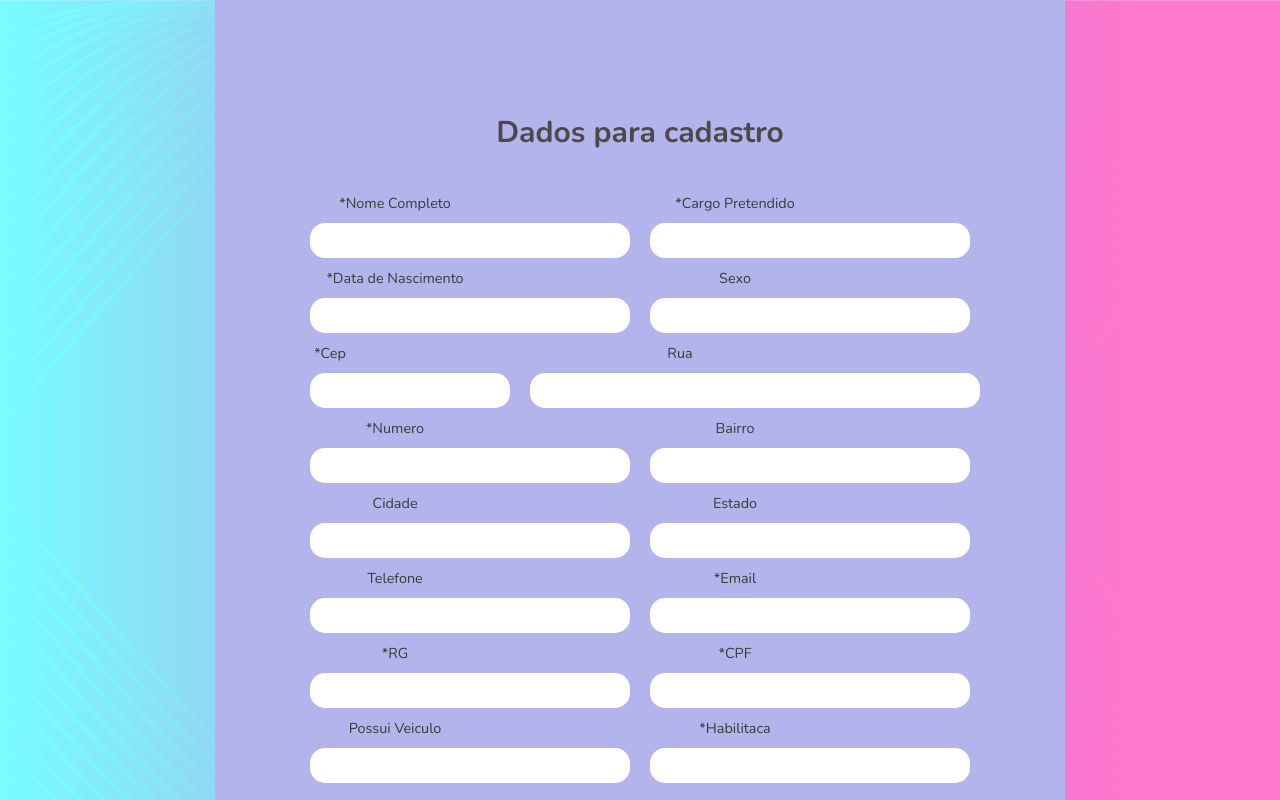
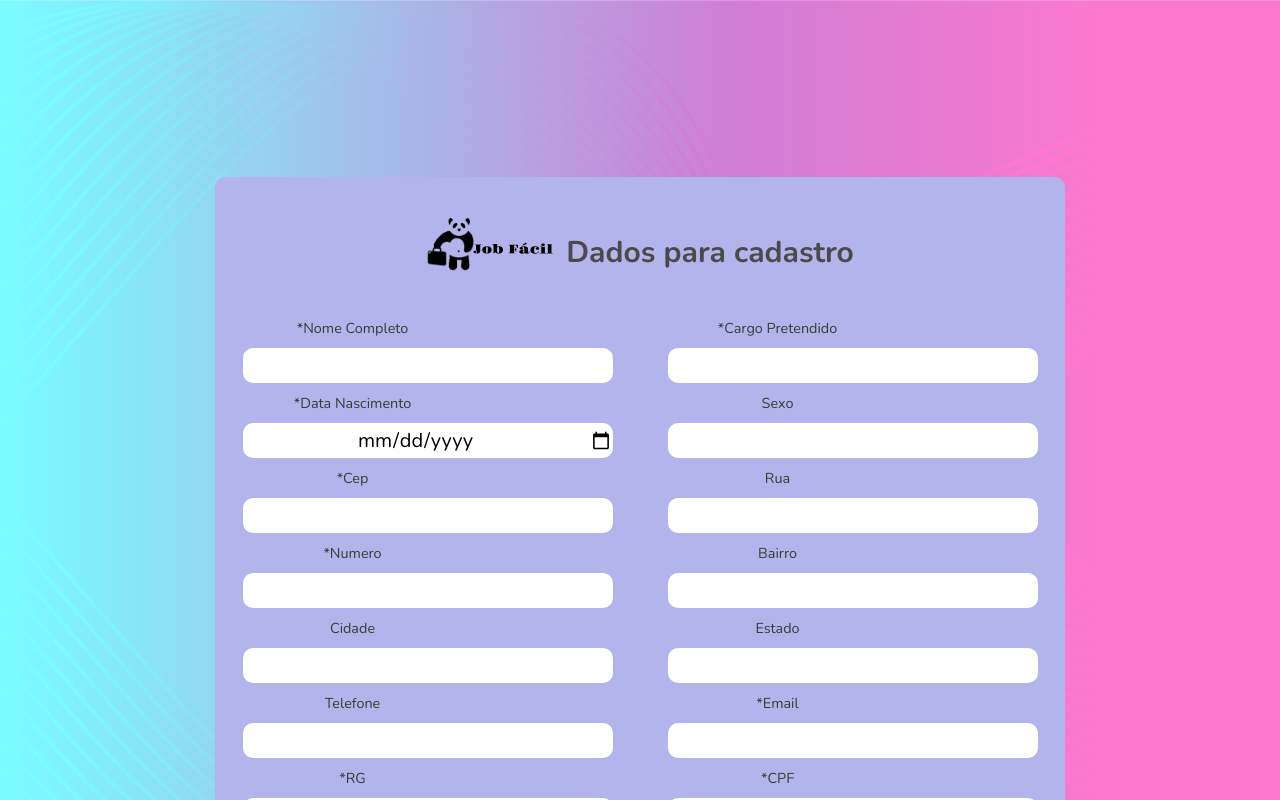
Before and after one commit to jmininel/jobfacil-gama-academy, a React (Create React App) app in the folder web/: page /cep in a window 1280 px wide. Shown: the top 800 px of the page. Built offline with nearby package versions, Linux system fonts and the light colour scheme.

Commit message:
update form

```diff
--- a/web/src/pages/Cep/index.jsx
+++ b/web/src/pages/Cep/index.jsx
@@ -1,6 +1,7 @@
 import './style.css';
 import axios from 'axios';
 import { useState } from 'react';
+import logoPanda from '../../assets/images/logo-panda.svg';
 
 
  function Cep() {
@@ -26,9 +27,13 @@ import { useState } from 'react';
      <div id="page-form" className="container-form">
 
      <main>
+       <div className="headForm">
+     <img className="logopanda" src={logoPanda} alt="logo" />
      <h3>Dados para cadastro</h3>
+     </div>
 
-         <div className="fieldSepareated">
+
+         <form className="wrapper">
             <div className="input-form">
               <span>*Nome Completo</span>
               <input className="inputValue" type="text" name="nome"  />
@@ -39,21 +44,19 @@ import { useState } from 'react';
                <span>*Cargo Pretendido</span>
                <input className="inputValue" type="text" name="cargo"  />
             </div>
-        </div >
 
-        <div className="fieldSepareated">
+
+
           <div className="input-form">
-            <span>*Data de Nascimento</span>
-             <input className="inputValue" type="text" name="age"  />
+            <span>*Data Nascimento</span>
+             <input className="inputValue" type="date" name="age"  />
            </div>
 
            <div className="input-form">
              <span>Sexo</span>
              <input className="inputValue" type="text" name="sex"  />
            </div>
-         </div>
 
-         <div className="fieldSepareated" id="fieldCollumn">
             <div className="input-form" id="cepForm">
               <span>*Cep</span>
             <input value={cep} onChange={e => setCep(e.target.value)} type="text" onClick={cepApi} id="cepInput"/>
@@ -64,9 +67,6 @@ import { useState } from 'react';
             <input type="text" id="rua" ></input>
           </div>
 
-        </div>
-
-     <div className="fieldSepareated">
 
           <div className="input-form">
             <span>*Numero</span>
@@ -77,9 +77,7 @@ import { useState } from 'react';
               <span>Bairro</span>
               <input type="text" id="bairro"></input>
           </div>
-       </div>
 
-      <div className="fieldSepareated">
         <div className="input-form">
             <span>Cidade</span>
             <input type="text" id="city"></input>
@@ -89,9 +87,8 @@ import { useState } from 'react';
            <span>Estado</span>
            <input type="text" id="state"></input>
         </div>
-       </div>
 
-       <div className="fieldSepareated">
+
            <div className="input-form">
                 <span>Telefone</span>
                 <input type="text" id="fone"></input>
@@ -101,9 +98,8 @@ import { useState } from 'react';
               <span>*Email</span>
               <input type="text" id="email"></input>
             </div>
-       </div>
 
-       <div className="fieldSepareated">
+
            <div className="input-form">
                 <span>*RG</span>
                 <input type="text" id="rg"></input>
@@ -113,9 +109,7 @@ import { useState } from 'react';
               <span>*CPF</span>
               <input type="text" id="email"></input>
             </div>
-       </div>
 
-       <div className="fieldSepareated">
            <div className="input-form">
                 <span>Possui Veiculo</span>
                 <input type="text" id="rg"></input>
@@ -125,11 +119,10 @@ import { useState } from 'react';
               <span>*Habilitaca</span>
               <input type="text" id="email"></input>
             </div>
-       </div>
-
-
 
      <button className="btn" type="submit" >Enviar</button>
+
+     </form>
      </main>
      </div>
   </>
--- a/web/src/pages/Cep/style.css
+++ b/web/src/pages/Cep/style.css
@@ -1,8 +1,15 @@
+body {
+  display: flex;
+  justify-content: center;
+  align-items: center;
+}
+
 #page-form {
-    width: 100vw;
+  width: 100%;
   display: flex;
-    flex-direction: column;
+  justify-content: center;
   align-items: center;
+
 
 }
 
@@ -12,48 +19,48 @@
     display: flex;
     flex-direction: column;
     border-radius: 10px;
-      margin-top: 70px;
-      padding-top: 50px;
+    margin-top: 400px;
+    padding-top: 5px;
     overflow: hidden;
   }
 
+
+  .headForm {
+    display: flex;
+    align-items: center;
+    justify-content: center;
+    margin-bottom: 15px;
+  }
+
+  #page-form main .logopanda {
+    width:130px;
+    margin-right: 10px;
+
+
+
+  }
   #page-form main h3 {
     display: flex;
     align-items: center;
     justify-content: center;
-      padding-bottom: 40px;
+    padding-bottom: 30px;
     color: rgb(75, 73, 73);
     font-size: 30px;
-      margin-top: 80px;
-    }
-
-   #page-form main .fieldSepareated{
-     display: flex;
-     align-items: center;
-     margin: auto;
-    }
-
-    #page-form main #fieldCollumn input{
-      display: flex;
-      margin-left: 20px;
-
-    }
-    #page-form main #fieldCollumn #cepInput{
-      width: 200px;
+    margin-top: 50px;
 
   }
 
-    #page-form main #fieldCollumn #rua {
-      width: 450px;
-      margin-left: 10px;
+  #page-form main .wrapper {
+    width: 100%;
+    display: grid;
+    grid-template-columns: repeat(auto-fit, minmax(300px, 1fr));
 
        }
 
-
    #page-form main input {
    margin: 10px;
-     border-radius:15px;
-     width:320px;
+   border-radius:10px;
+   width:370px;
    height: 35px;
    border: none;
    outline: none;
@@ -71,24 +78,24 @@
 }
 
 
-  #page-form main .fieldSepareated .input-form span {
+#page-form main .input-form span {
   display: flex;
   margin-right: 150px;
   color: rgb(53, 61, 53);
 }
 
 
-  .btn {
-    width: 200px;
+#page-form main .wrapper .btn {
+  display: flex;
+  width: 250px;
   height: 55px;
   background: #e3e3e7;
-    display: flex;
   align-items: center;
   justify-content: center;
   border-radius: 30px;
-    margin: auto;
+  margin-left: 280px;
   border: none;
-    margin-top: 10px;
+  margin-top: 20px;
   margin-bottom: 30px;
   font-size: 20px;
   font-weight: 600;
```
Also changed, not shown: web/src/routes.jsx (+9 -1 lines). Lines whose indentation alone changed are shown as unchanged.
